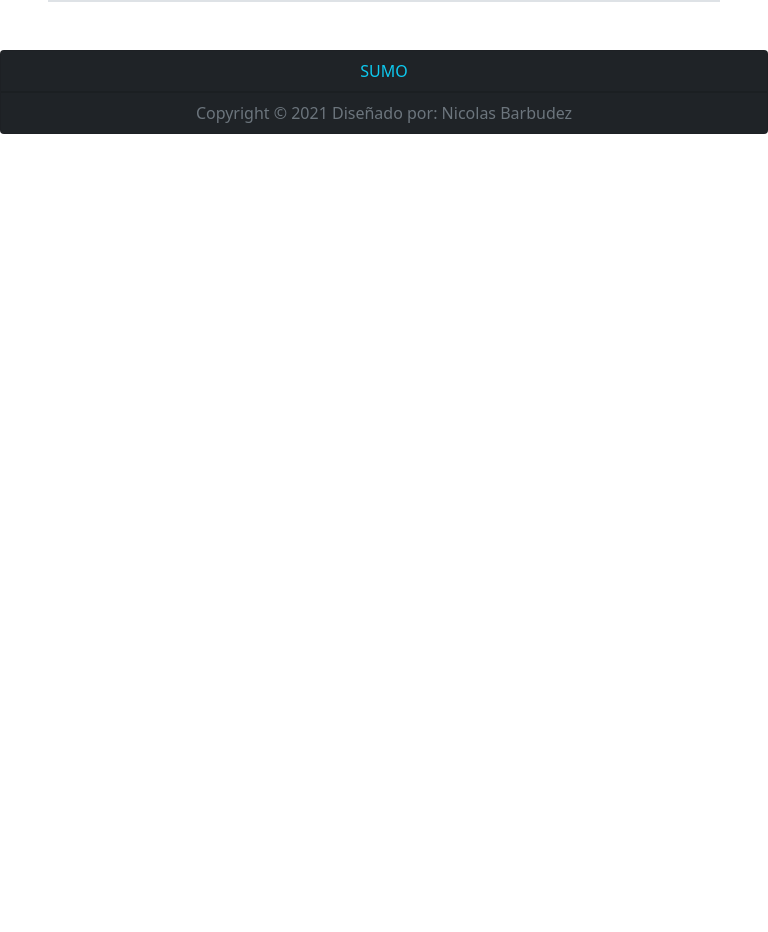
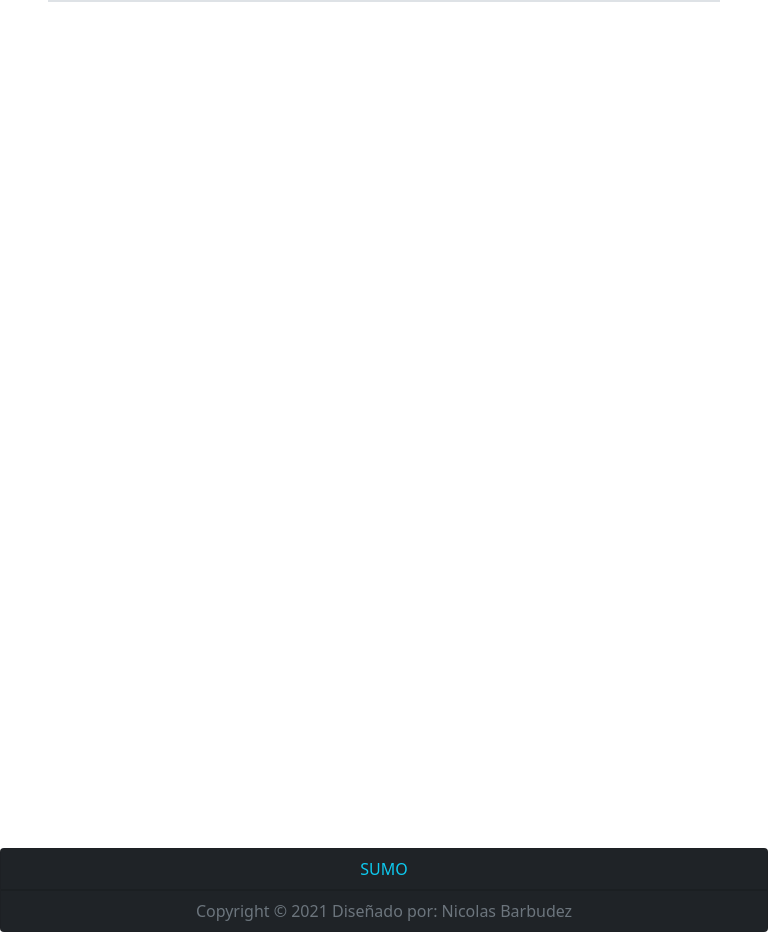
Before and after one commit to nbbz95/proyecto-final, a website: page pages/contacto.html in a window 768 px wide. Shown: the part 513-1445 px from the top of the page. Before the commit the page ends 800 px from the top, so only its background shows below. Drawn offline with nearby package versions, Linux system fonts and the light colour scheme.

Commit message:
trabajo terminado

```diff
--- a/pages/contacto.html
+++ b/pages/contacto.html
@@ -32,7 +32,7 @@
 
     <title>Sumo</title>
 </head>
-<body class="100vh p-0">
+<body>
     <header>
         <!--menu-->
 
@@ -84,7 +84,7 @@
 
 
 
-<section>
+<section class="formulario">
       <form class="border border-5 m-5 bg-white row g-3">
         <div class="col-md-6">
           <label for="inputEmail4" class="form-label">Email</label>
@@ -125,15 +125,8 @@
     </main>
 
 
-
-
-
-    <footer class="">
-
-
-
-
-      </div>
+<section>
+  <footer>
     <div class="card text-center bg-dark">
       <div class="card-header text-info">
         SUMO
@@ -142,7 +135,9 @@
         Copyright © 2021 Diseñado por: Nicolas Barbudez
       </div>
     </div>
+
   </footer>
+</section>
 
 
 
--- a/scss/_responsive.scss
+++ b/scss/_responsive.scss
@@ -3,12 +3,16 @@
 @media only screen and (min-device-width : 768px) and (max-device-width : 1024px) {
   /* Styles */
   .galeria {
-    display: flex;
+    display: grid;
+    grid-template-columns: auto;
+
   }
   body {
     margin: 100vh;
   }
-
+  footer {
+    align-self: end;
+  }
 }
 
 /* iPads (portrait) ----------- */
--- a/scss/origen.scss
+++ b/scss/origen.scss
@@ -68,6 +68,15 @@ footer {
 
 }
 
+  /*------------contacto----------*/
+.formulario {
+    height: 1200px;
+}
+
+
+
+
+
   /*------------FOTOS----------*/
 
 .body_fotos {
```
Also changed, not shown: css/destino.css, scss/origen.css, 1 other file. Lines whose indentation alone changed are shown as unchanged.
